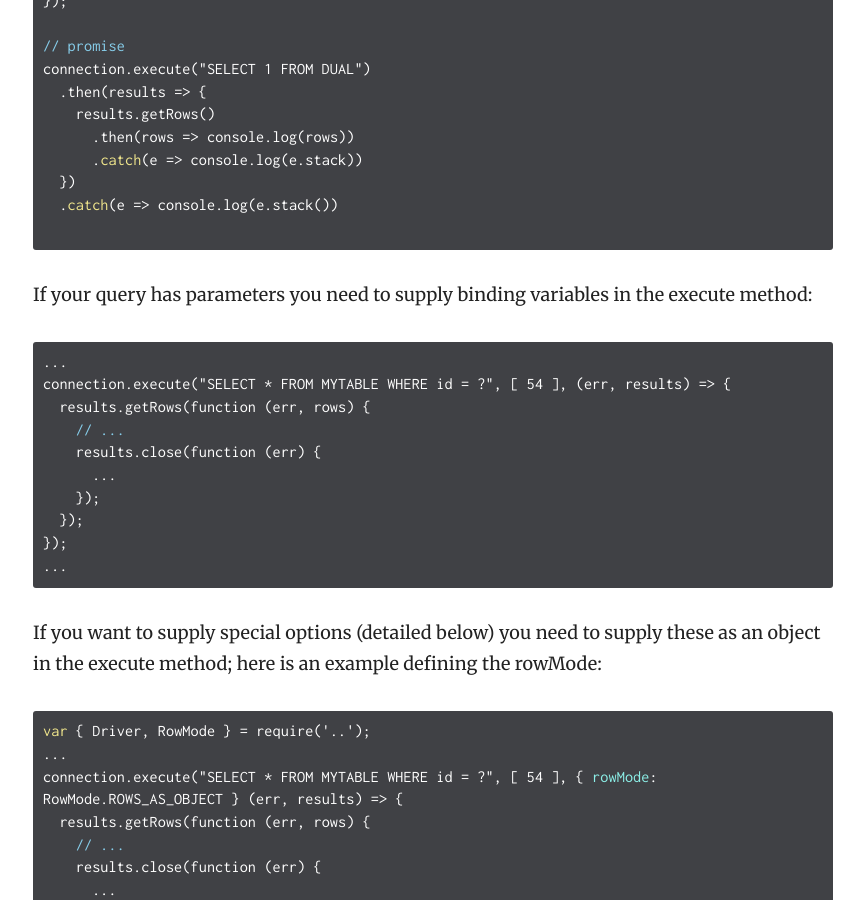
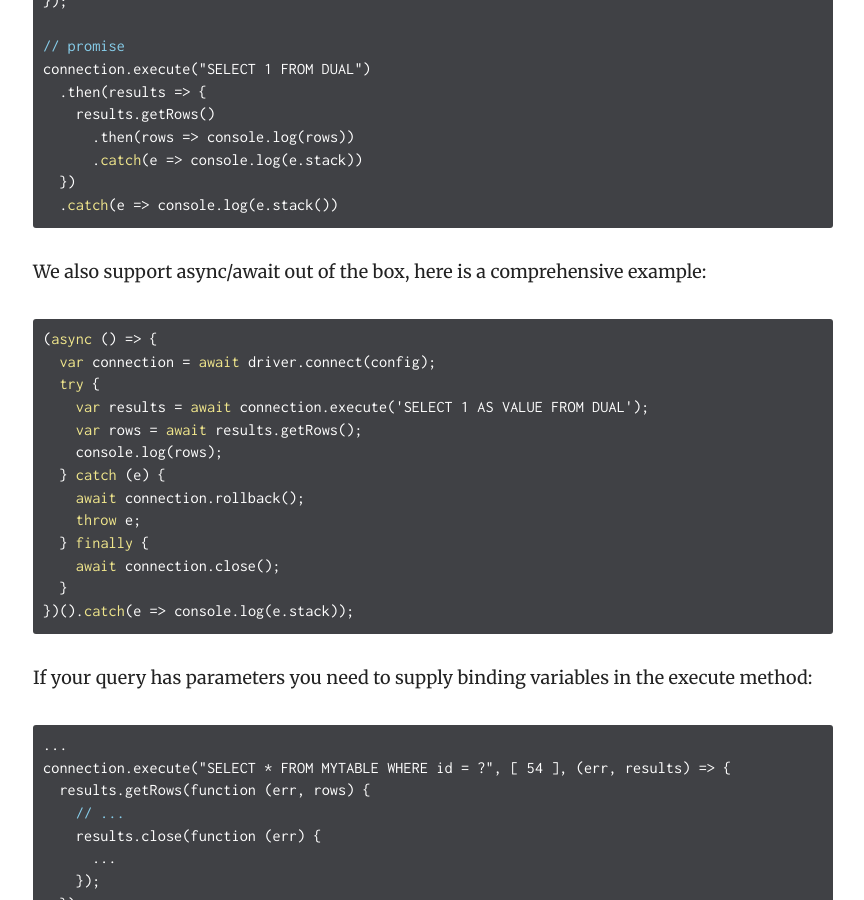
Before and after one commit to nuodb/node-nuodb, a Jekyll site: the page built from _docs/1.getting-started/queries.md, in a window 1280 px wide and 900 px high, scrolled down 701 px. Shown: the whole window, without its empty margins (357-1221 px from the left). Built offline with Jekyll 4.4.1, drawn with Linux system fonts in a browser that asks for light colours.

Commit message:
document full async-await example

````diff
--- a/_docs/1.getting-started/queries.md
+++ b/_docs/1.getting-started/queries.md
@@ -35,7 +35,24 @@ connection.execute("SELECT 1 FROM DUAL")
       .catch(e => console.log(e.stack))
   })
   .catch(e => console.log(e.stack())
+```
 
+We also support async/await out of the box, here is a comprehensive example:
+
+```javascript
+(async () => {
+  var connection = await driver.connect(config);
+  try {
+    var results = await connection.execute('SELECT 1 AS VALUE FROM DUAL');
+    var rows = await results.getRows();
+    console.log(rows);
+  } catch (e) {
+    await connection.rollback();
+    throw e;
+  } finally {
+    await connection.close();
+  }
+})().catch(e => console.log(e.stack));
 ```
 
 If your query has parameters you need to supply binding variables in the execute method:
````
